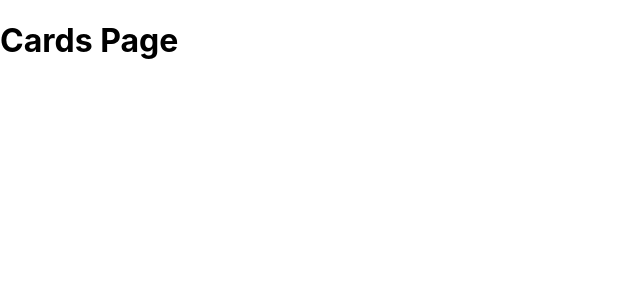
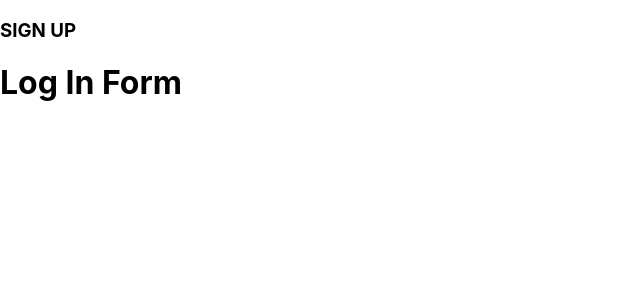
Before and after one commit to KennethKosling/MTG-card-storage, a React (Create React App) app: page / in a window 1280 px wide. Before the commit this address led to /cards. Shown: the top 300 px of the page, without its empty margins (0-640 px from the left). Built offline with nearby package versions, Linux system fonts and the light colour scheme.

Commit message:
Created SignUp/LogIn Form placeholder and basic HomePage

```diff
--- /dev/null
+++ b/src/components/LogInForm/LogInForm.jsx
@@ -0,0 +1,3 @@
+export default function LogInForm(){
+  return <h1>Log In Form</h1>
+}
--- /dev/null
+++ b/src/components/SignUpForm/SignUpForm.jsx
@@ -0,0 +1,3 @@
+export default function SignUpForm(){
+  return <h1>Sign Up Form</h1>
+}
--- a/src/pages/App/App.js
+++ b/src/pages/App/App.js
@@ -4,7 +4,7 @@ import CardsPage from '../CardsPage/CardsPage';
 import HomePage from '../HomePage/HomePage';
 
 function App() {
-  const user = true
+  const user = false
   return (
     <div className={styles.App}>
       <Routes>
--- a/src/pages/HomePage/HomePage.js
+++ b/src/pages/HomePage/HomePage.js
@@ -1,3 +1,16 @@
+import { useState } from "react";
+import SignUpForm from "../../components/SignUpForm/SignUpForm";
+import LogInForm from "../../components/LogInForm/LogInForm";
+
 export default function HomePage(){
-  return <h1>Home Page</h1>
+  const [showLogIn, setShowLogIn] = useState(true)
+
+  return(
+    <main>
+      <div>
+        <h3 onClick={() => setShowLogIn(!showLogIn)}>{showLogIn ? 'SIGN UP' : 'LOG IN'}</h3>
+      </div>
+      {showLogIn ? <LogInForm /> : <SignUpForm />}
+    </main>
+  )
 }
```
